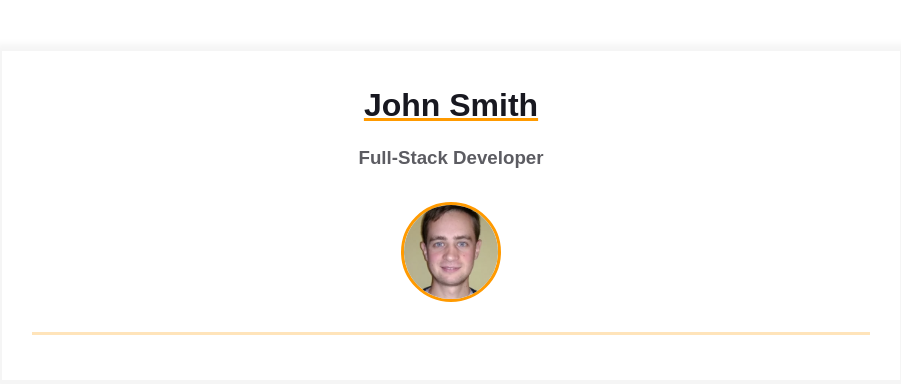
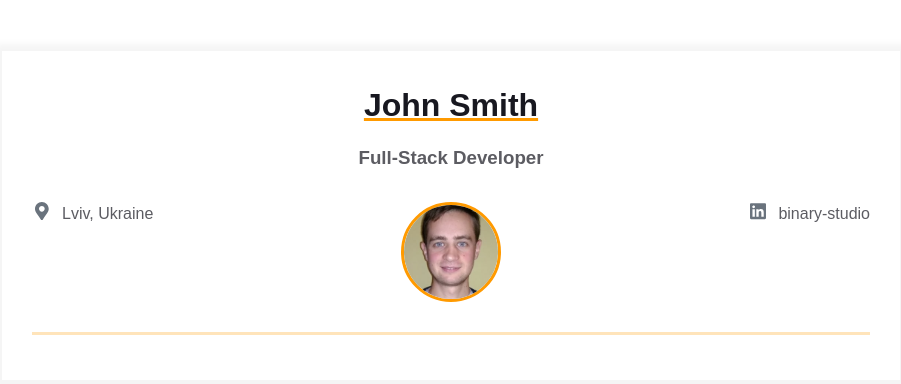
Before and after one commit to mikedigger/homepage, a plain HTML site: page index.html in a window 1280 px wide. Shown: the whole page, without its empty margins (189-1090 px from the left). Drawn offline with Linux system fonts and the light colour scheme.

Commit message:
adds contact links

```diff
--- a/index.html
+++ b/index.html
@@ -17,13 +17,40 @@
 					<h3 class="contact-info__sub-header">Full-Stack Developer</h3>
 
 					<div class="contact_info_container fh">
-						<div class="contact-info__block"></div>
+						<div class="contact-info__block">
+							<a href="" rel="author" class="contact-info__item">
+								<div class="contact-info__item-icon-wrapper">
+									<svg class="contact-info__item-icon" xmlns="http://www.w3.org/2000/svg" viewBox="0 0 384 512">
+										<path d="M172.268 501.67C26.97 291.031 0 269.413 0 192 0 85.961 85.961 0 192
+                                      0s192 85.961 192 192c0 77.413-26.97 99.031-172.268 309.67-9.535
+                                      13.774-29.93 13.773-39.464 0zM192 272c44.183 0 80-35.817
+                                      80-80s-35.817-80-80-80-80 35.817-80 80 35.817 80 80 80z"></path>
+									</svg>
+								</div>
+								<span>Lviv, Ukraine</span>
+							</a>
+						</div>
 
 						<div class="contact-info__block contact-info__block--center">
 							<img class="contact-info__avatar" src="assets/avatar.png" alt="Avatar" />
 						</div>
 
-						<div class="contact-info__block"></div>
+						<div class="contact-info__block">
+							<a href="https://ua.linkedin.com/company/binary-studio_241166" rel="author" class="contact-info__item">
+								<div class="contact-info__item-icon-wrapper">
+									<svg class="contact-info__item-icon" xmlns="http://www.w3.org/2000/svg" viewBox="0 0 448 512">
+										<path d="M416 32H31.9C14.3 32 0 46.5 0 64.3v383.4C0 465.5 14.3 480 31.9
+        480H416c17.6 0 32-14.5 32-32.3V64.3c0-17.8-14.4-32.3-32-32.3zM135.4
+        416H69V202.2h66.5V416zm-33.2-243c-21.3 0-38.5-17.3-38.5-38.5S80.9 96
+        102.2 96c21.2 0 38.5 17.3 38.5 38.5 0 21.3-17.2 38.5-38.5 38.5zm282.1
+        243h-66.4V312c0-24.8-.5-56.7-34.5-56.7-34.6 0-39.9 27-39.9
+        54.9V416h-66.4V202.2h63.7v29.2h.9c8.9-16.8 30.6-34.5 62.9-34.5 67.2
+        0 79.7 44.3 79.7 101.9V416z"></path>
+									</svg>
+								</div>
+								<span>binary-studio</span>
+							</a>
+						</div>
 					</div>
 				</div>
 			</div>
```
